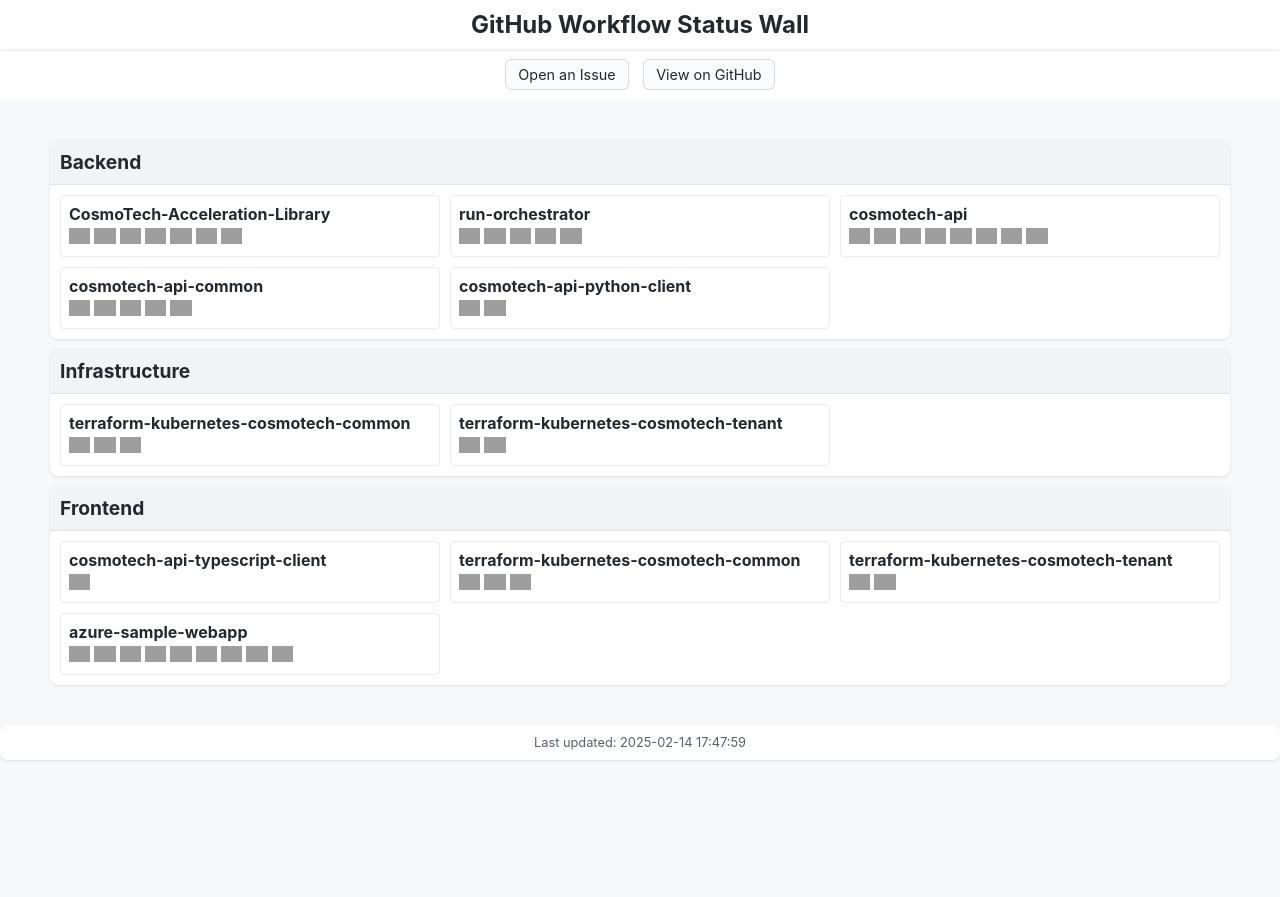
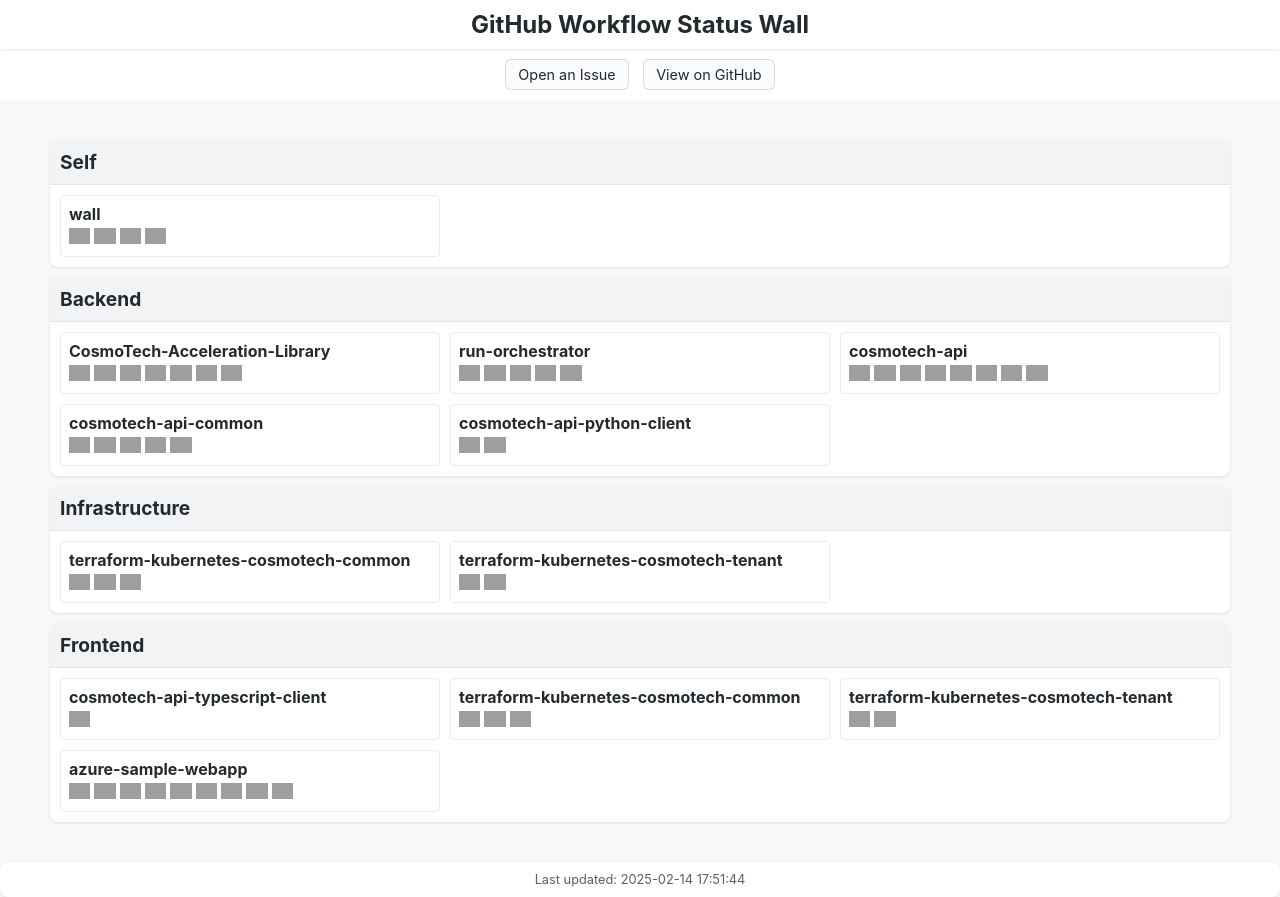
Before and after one commit to Cosmo-Tech/wall, a plain HTML site: page index.html in a window 1280 px wide. Before the commit the page ends 800 px from the top, so only its background shows below. Drawn offline with Linux system fonts and the light colour scheme; grey boxes are pictures that could not be loaded.

Commit message:
Deploying to gh-pages from @ Cosmo-Tech/wall@0baa1430c18417ad34fa7adb22b30fc9c1bbffeb 🚀

```diff
--- a/index.html
+++ b/index.html
@@ -176,6 +176,26 @@
     </div>
     <div class="container">
 
+    <div class="group-section">
+        <h2>Self</h2>
+        <div class="repos-container">
+    <div class="repo-section">
+        <h3>wall</h3>
+        <div class="badge-container">
+    <a href="https://github.com/Cosmo-Tech/wall/actions/workflows/ci.yml" target="_blank" class="badge">
+        <img src="https://github.com/Cosmo-Tech/wall/actions/workflows/ci.yml/badge.svg" alt="CI workflow status" />
+    </a>
+    <a href="https://github.com/Cosmo-Tech/wall/actions/workflows/deploy-pages.yml" target="_blank" class="badge">
+        <img src="https://github.com/Cosmo-Tech/wall/actions/workflows/deploy-pages.yml/badge.svg" alt="Deploy to GitHub Pages workflow status" />
+    </a>
+    <a href="https://github.com/Cosmo-Tech/wall/actions/workflows/generate-badges.yml" target="_blank" class="badge">
+        <img src="https://github.com/Cosmo-Tech/wall/actions/workflows/generate-badges.yml/badge.svg" alt="Generate Badge Wall workflow status" />
+    </a>
+    <a href="https://github.com/Cosmo-Tech/wall/actions/workflows/pages-build-deployment" target="_blank" class="badge">
+        <img src="https://github.com/Cosmo-Tech/wall/actions/workflows/pages-build-deployment/badge.svg" alt="pages-build-deployment workflow status" />
+    </a></div>
+    </div></div>
+    </div>
     <div class="group-section">
         <h2>Backend</h2>
         <div class="repos-container">
@@ -375,7 +395,7 @@
     </div>
     </div>
     <div class="updated-at">
-        Last updated: 2025-02-14 17:47:59
+        Last updated: 2025-02-14 17:51:44
     </div>
 </body>
 </html>
```
